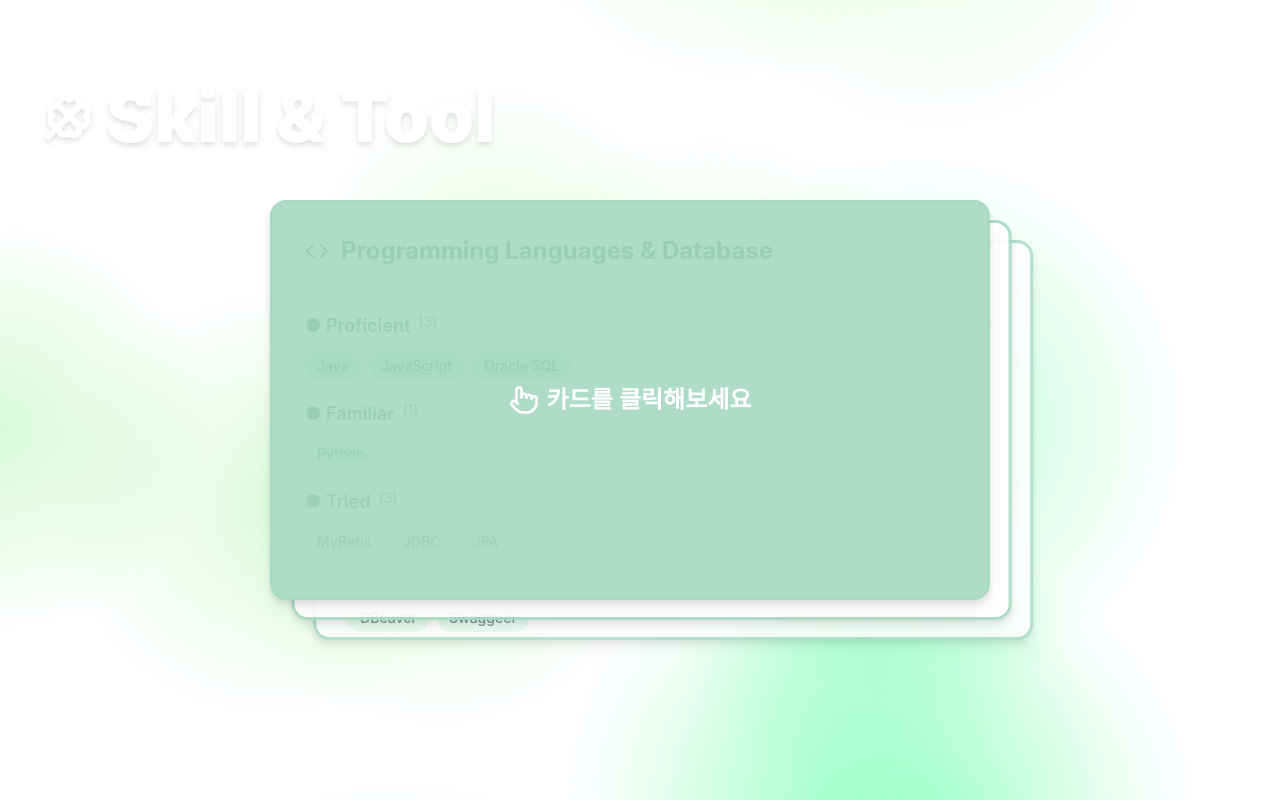
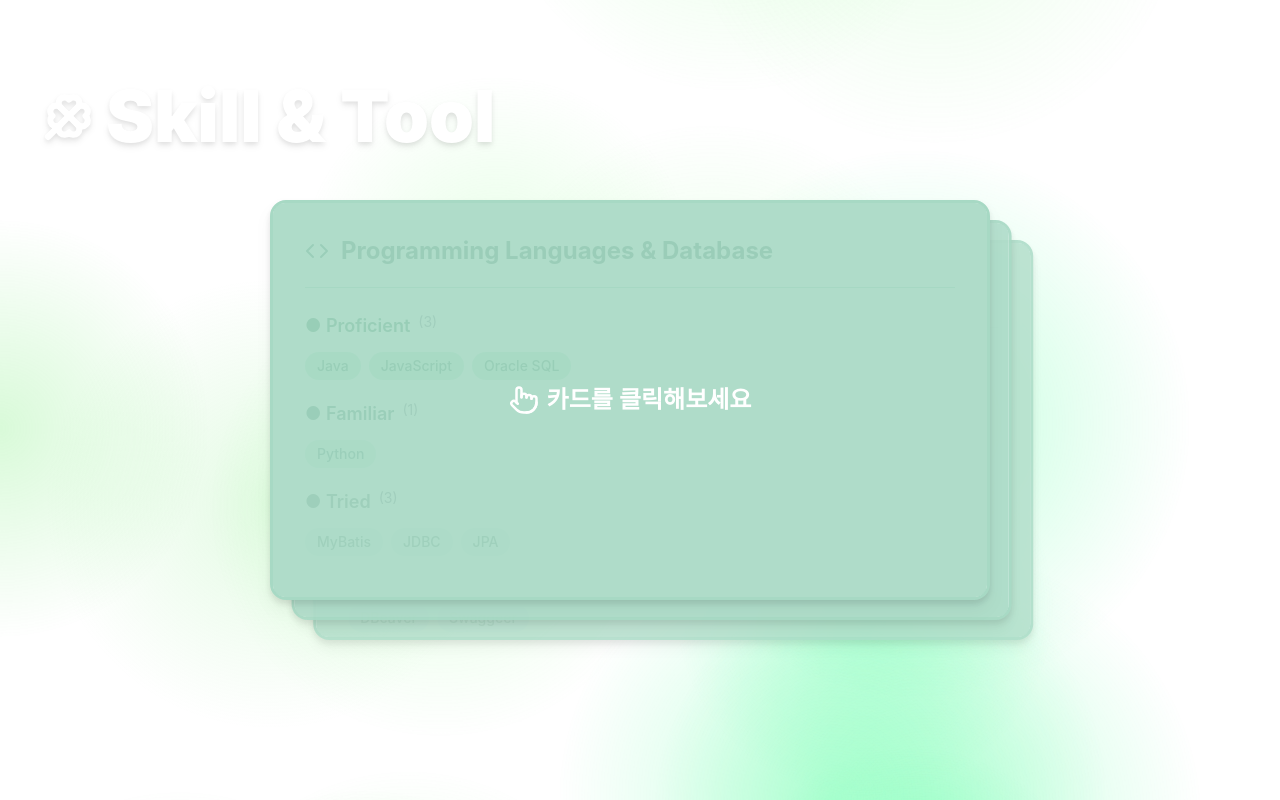
Before and after one commit to my2min0/portfolio, a React (Create React App) app: page / in a window 1280 px wide. Shown: the part 1440-2240 px from the top of the page. Built offline with nearby package versions, Linux system fonts and the light colour scheme; the HTML template or start-up script is replaced by a standard one.

Commit message:
모든 카드에 가이드 배경 나타나도록 변경!

```diff
--- a/src/components/sections/Skill&Tool.js
+++ b/src/components/sections/Skill&Tool.js
@@ -174,7 +174,7 @@ const SkillAndTool = () => {
                                 </div>
 
                                 {/* 안내 오버레이 */}
-                                { showGuide && index === currentIndex && (
+                                { showGuide && (
                                     <div className="absolute inset-0 bg-[#A7D9C4] bg-opacity-90 rounded-xl flex items-center justify-center z-40 gap-2">
                                         <svg xmlns="http://www.w3.org/2000/svg" width="30" height="30" viewBox="0 0 24 24" fill="none" stroke="white" stroke-width="2" stroke-linecap="round" stroke-linejoin="round" class="lucide lucide-pointer-icon lucide-pointer"><path d="M22 14a8 8 0 0 1-8 8"/><path d="M18 11v-1a2 2 0 0 0-2-2a2 2 0 0 0-2 2"/><path d="M14 10V9a2 2 0 0 0-2-2a2 2 0 0 0-2 2v1"/><path d="M10 9.5V4a2 2 0 0 0-2-2a2 2 0 0 0-2 2v10"/><path d="M18 11a2 2 0 1 1 4 0v3a8 8 0 0 1-8 8h-2c-2.8 0-4.5-.86-5.99-2.34l-3.6-3.6a2 2 0 0 1 2.83-2.82L7 15"/></svg>
                                         <p className="text-white text-lg md:text-2xl font-semibold">
```
